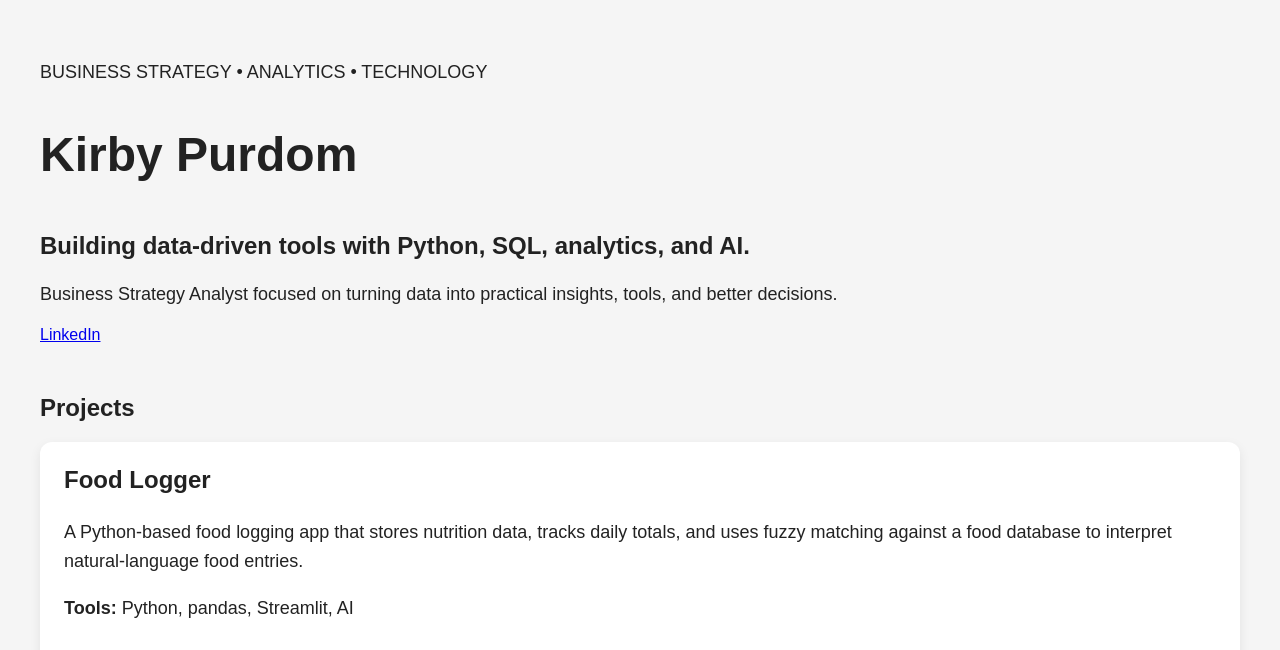
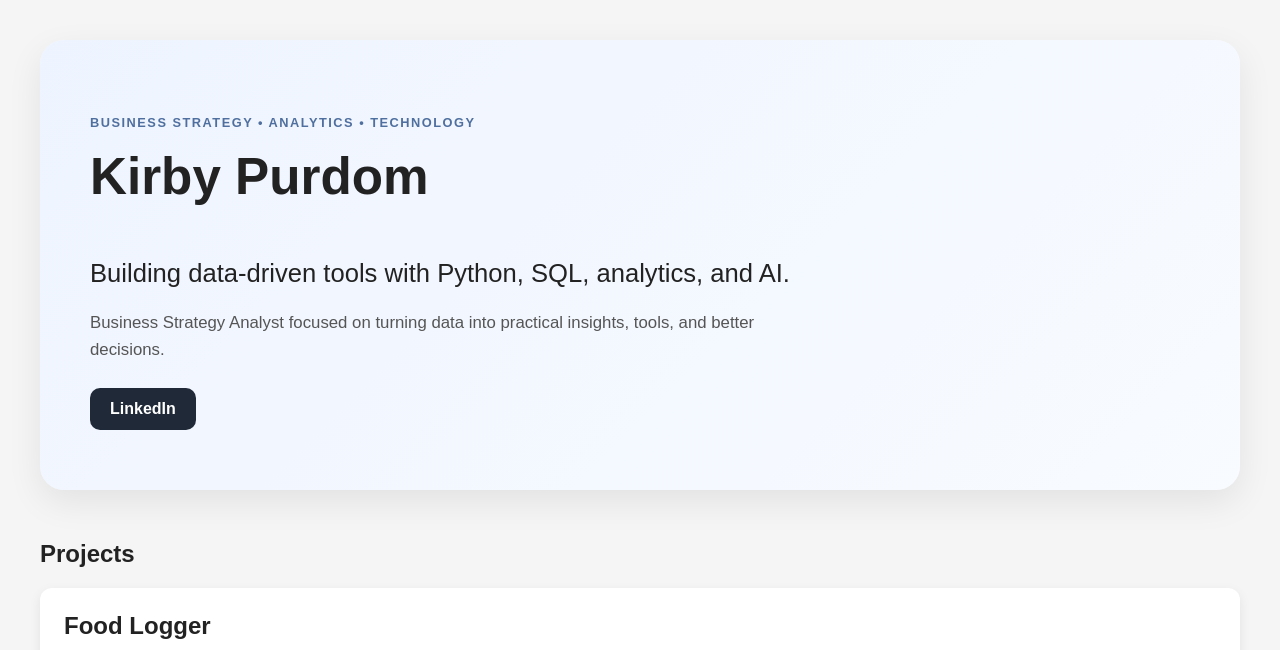
Before and after one commit to kpurdom33/portfolio, a plain HTML site: page index.html in a window 1280 px wide. Shown: the top 650 px of the page. Drawn offline with Linux system fonts and the light colour scheme.

Commit message:
Update style.css

```diff
--- a/style.css
+++ b/style.css
@@ -95,3 +95,58 @@ p {
 .linkedin-button:hover {
     opacity: 0.9;
 }
+.hero {
+    padding: 60px 50px;
+    margin-bottom: 50px;
+    border-radius: 24px;
+    background: linear-gradient(135deg, #eef4ff, #f8fbff);
+    box-shadow: 0 12px 35px rgba(0, 0, 0, 0.08);
+}
+
+.hero-label {
+    font-size: 0.8rem;
+    font-weight: 700;
+    letter-spacing: 1.5px;
+    color: #4f6f9f;
+    margin-bottom: 14px;
+}
+
+.hero h1 {
+    font-size: 3.2rem;
+    margin: 0 0 12px 0;
+}
+
+.hero h2 {
+    font-size: 1.6rem;
+    font-weight: 500;
+    max-width: 760px;
+    margin-bottom: 18px;
+    line-height: 1.4;
+}
+
+.hero-description {
+    font-size: 1.05rem;
+    max-width: 700px;
+    line-height: 1.6;
+    color: #555;
+}
+
+.hero-buttons {
+    margin-top: 24px;
+}
+
+.hero-button {
+    display: inline-block;
+    padding: 12px 20px;
+    border-radius: 10px;
+    text-decoration: none;
+    font-weight: 600;
+    background: #1f2937;
+    color: white;
+    transition: transform 0.2s ease, box-shadow 0.2s ease;
+}
+
+.hero-button:hover {
+    transform: translateY(-2px);
+    box-shadow: 0 8px 18px rgba(0, 0, 0, 0.18);
+}
```
